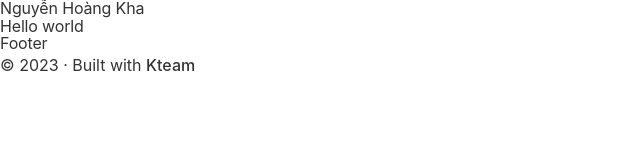
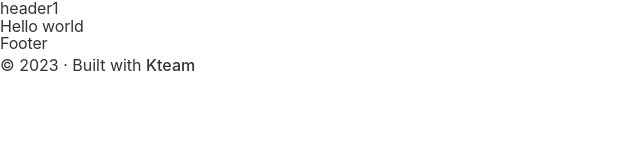
Before and after one commit to khanh2407/kteamblog, a Gatsby site: page / in a window 1280 px wide. Shown: the whole page, without its empty margins (0-640 px from the left). Built offline with nearby package versions, Linux system fonts and the light colour scheme; Gatsby itself is replaced by a stand-in of ours.

Commit message:
features/item

```diff
--- a/src/components/header.js
+++ b/src/components/header.js
@@ -5,7 +5,7 @@
   <header
     className=""
   >
-   <h1 className="">Nguyễn Hoàng Kha</h1>
+   <h1 className="">header1</h1>
   </header>
 )
 
```
